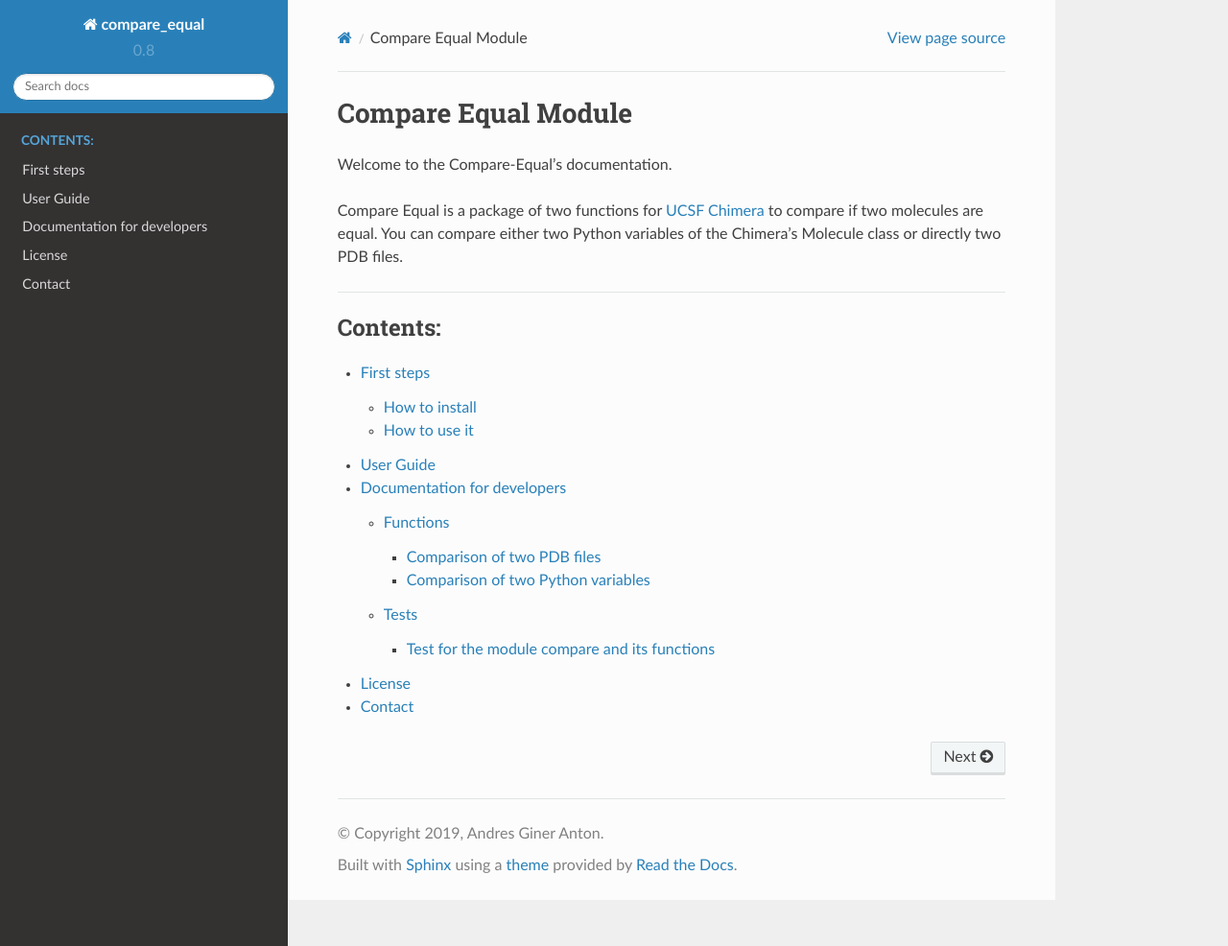
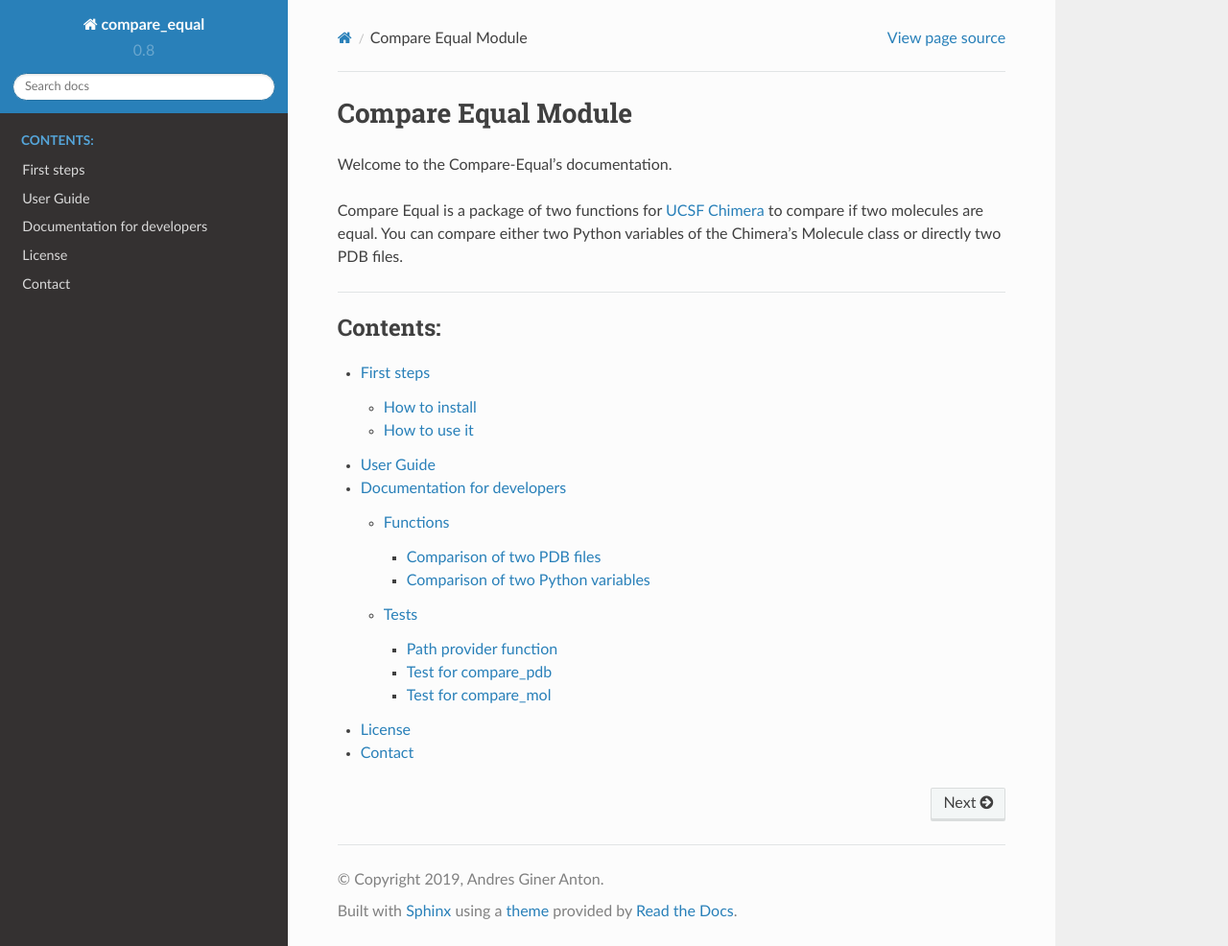
Before and after one commit to andresginera/compare-equal, a Sphinx documentation site: the page built from docs/index.rst, in a window 1280 px wide and 986 px high. Shown: the whole window at 96% size. Built offline with Sphinx 7.4.7 and the Read the Docs theme 2.0.0, drawn with Linux system fonts in a browser that asks for light colours; the version number is read from the project's files by our own code.

Commit message:
docs: specified lines in developers.rst

```diff
--- a/docs/developers.rst
+++ b/docs/developers.rst
@@ -26,7 +26,23 @@
 Tests
 ---------------
 
-Test for the module compare and its functions
+Path provider function
+***************************
+
+.. literalinclude:: ../tests/conftest.py
+    :language: python
+    :lines: 6-10
+
+Test for compare_pdb
 *********************************************
 
 .. literalinclude:: ../tests/test_compare.py
+    :language: python
+    :lines: 16-21
+
+Test for compare_mol
+*********************************************
+
+.. literalinclude:: ../tests/test_compare.py
+    :language: python
+    :lines: 24-33
```
